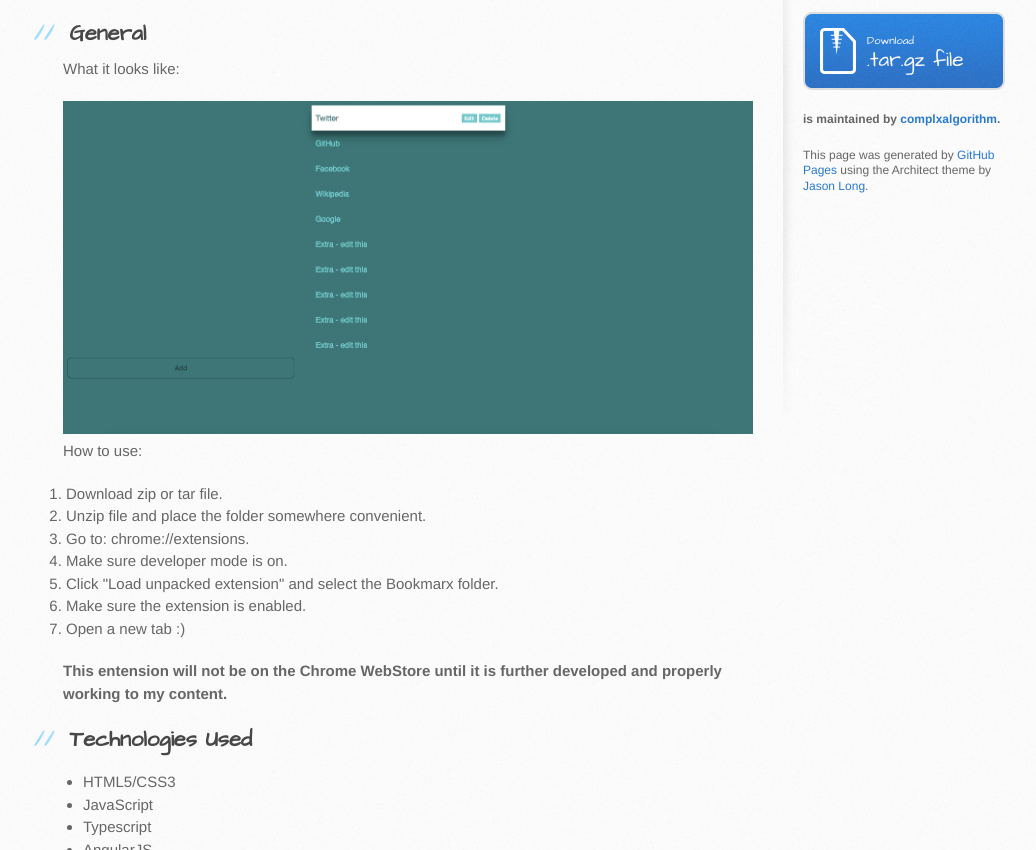
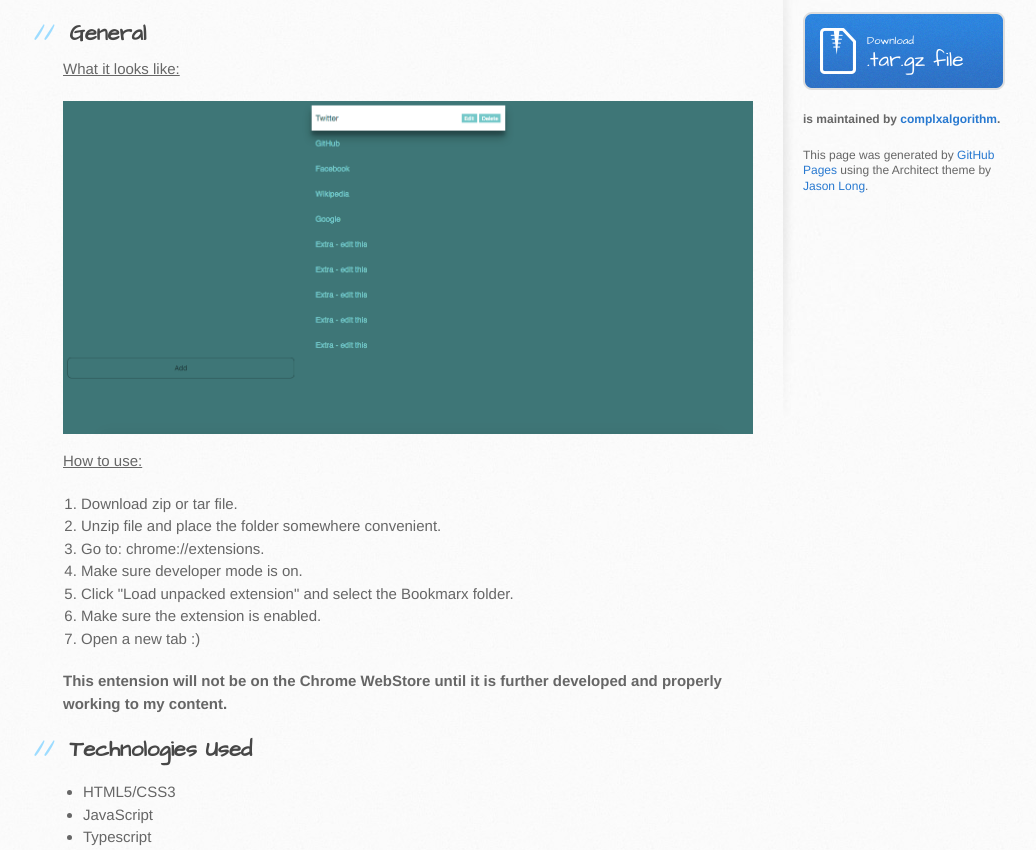
Before and after one commit to complxalgorithm/bookmarx-chrome-extension, a plain HTML site: page index.html in a window 1280 px wide. Shown: the part 354-1204 px from the top of the page, without its empty margins (107-1143 px from the left). Drawn offline with Linux system fonts and the light colour scheme.

Commit message:
edited layout

```diff
--- a/index.html
+++ b/index.html
@@ -37,12 +37,12 @@
   <a id="general" class="anchor" href="#general" aria-hidden="true"><span aria-hidden="true" class="octicon octicon-link"></span></a>General</h2>
 </h2>
 
-<p>What it looks like:</p>
+<p style="text-decoration:underline;">What it looks like:</p>
 <img src="images/bookmarx.png" alt="bookmarx screenshot" />
 
-<p>How to use:</p>
+<p style="text-decoration:underline; padding-top:10px">How to use:</p>
 
-<ol>
+<ol style="margin-left:1em;">
   <li>Download zip or tar file.</li>
   <li>Unzip file and place the folder somewhere convenient.</li>
   <li>Go to: chrome://extensions.</li>
```
